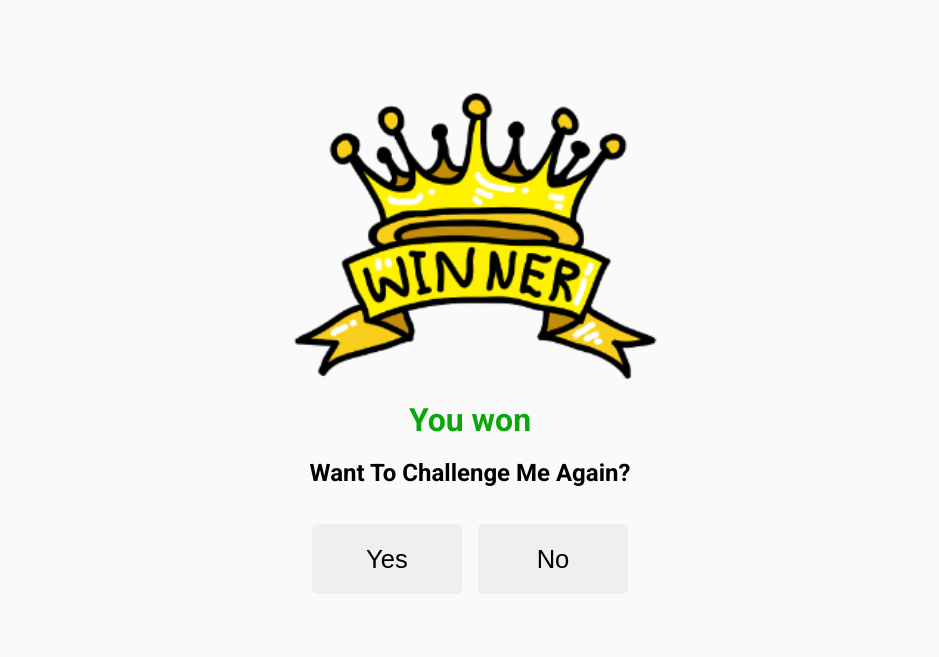
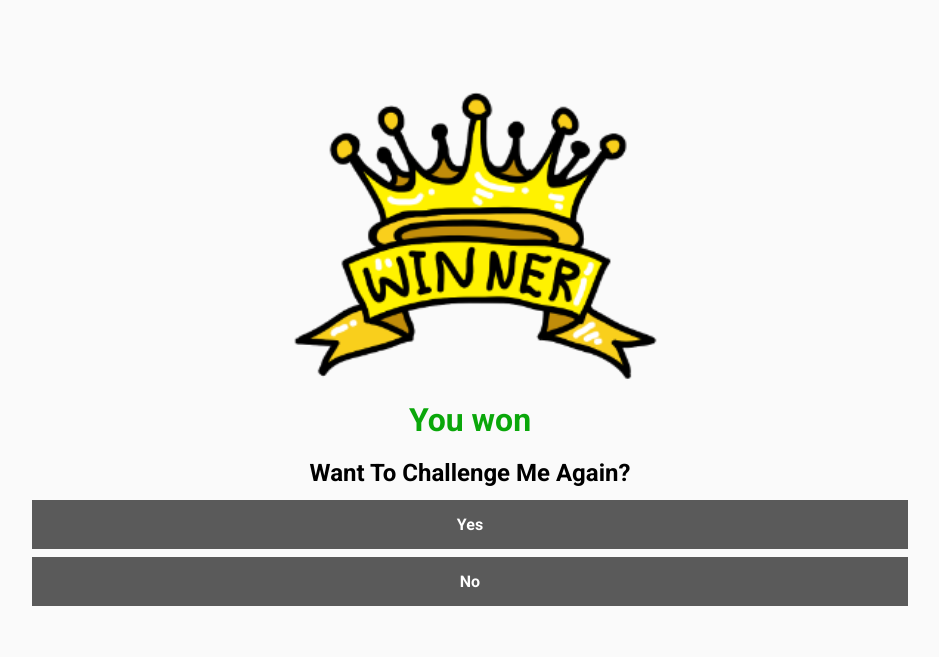
Before and after one commit to todiane/cycle-of-life-p2, a plain HTML site: page winner.html in a window 1280 px wide. Shown: the top 657 px of the page, without its empty margins (170-1109 px from the left). Drawn offline with Linux system fonts and the light colour scheme.

```diff
--- a/assets/css/style.css
+++ b/assets/css/style.css
@@ -186,11 +186,16 @@ h4 {
 /*Buttons on winner, loser and thank you pages */
 
 .btn {
-    width: 150px;
-    padding: 0.8em;
-    border: 2px solid none;
-    border-radius: 5px;
-    margin: 0 auto;
+    background-color: #5a5a5a;
+    border: none;
+    color: white;
+    padding: 15px 32px;
+    text-align: center;
+    text-decoration: none;
+    display: inline-block;
+    font-size: 16px;
+    margin: 4px 2px;
+    cursor: pointer;
 }
 
 .btn:hover {
--- a/winner.html
+++ b/winner.html
@@ -11,22 +11,16 @@
     <title>Winner Of The Cycle Of Life Game</title>
 </head>
 
-<body>
-
     <body>
         <main class="winner">
-            <section>
-                <img src="assets/images/hps-winner.png" alt="game over you won image" id="img"/>
-            </section>
+
+                <img src="assets/images/hps-winner.png" alt="game over you won image" id="img">
+
             <h1 id="winText">You won</h1>
 
             <h2>Want To Challenge Me Again?</h2>
-            <section class="action">
-                <a href="index.html">
-                    <button class="btn" value="yes">Yes</button>
-                </a>
-                <a href="thanks.html"> <button class="btn" value="no">No</button> </a>
-            </section>
+                    <a href="index.html" class="btn">Yes</a>
+                    <a href="thanks.html" class="btn">No</a>
         </main>
 
 <footer>
```
Also changed, not shown: loser.html (+7 -10 lines), thanks.html (+5 -7 lines).
